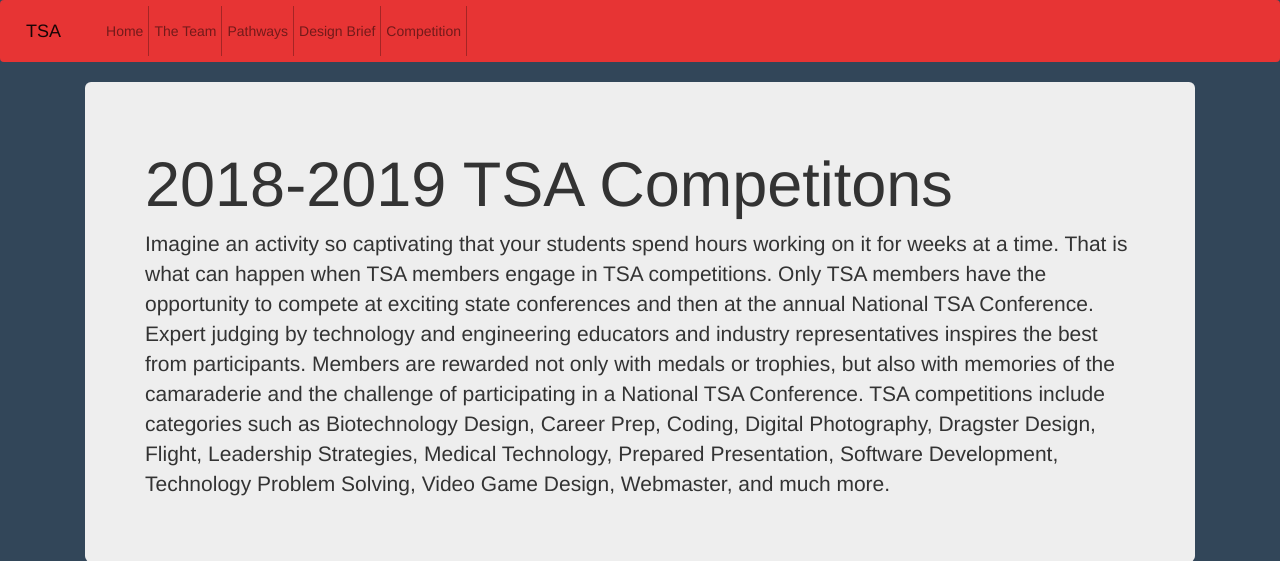
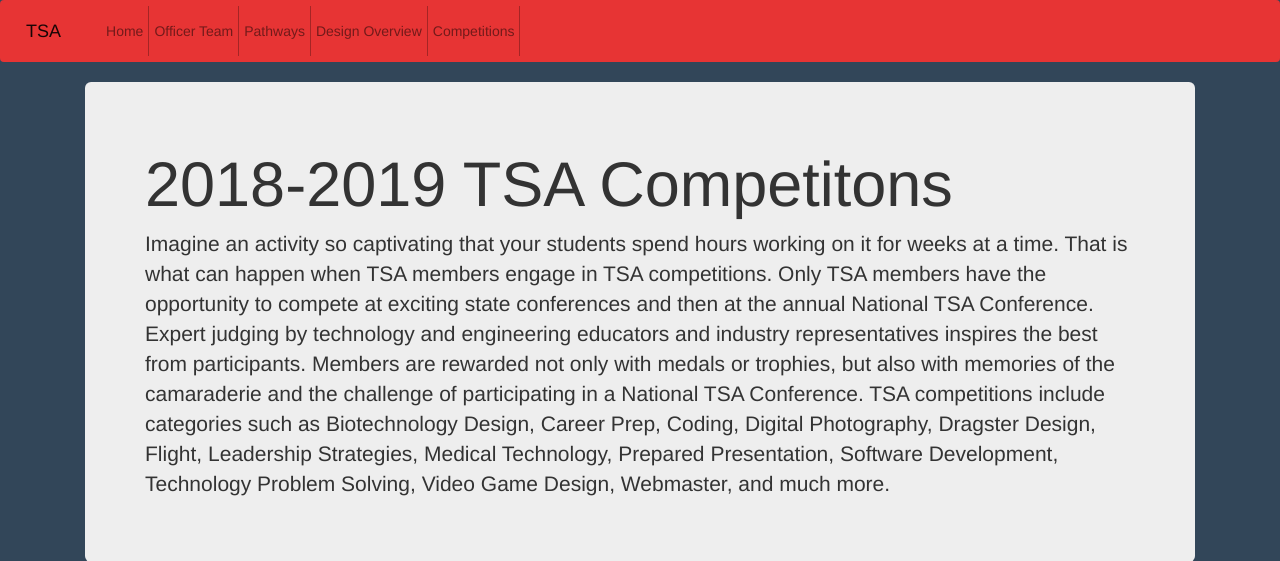
Before and after one commit to cdxker/TSAWebsite, a Flask app: page /competition in a window 1280 px wide. Shown: the top 561 px of the page. Run offline with Flask 2, Linux system fonts and the light colour scheme; some libraries are stand-ins or nearby versions.

Commit message:
commit it

```diff
--- a/TSA/templates/competition.html
+++ b/TSA/templates/competition.html
@@ -206,7 +206,7 @@
 <div class="card">
   <div class="card-body">
     <p class="card-text"> There are over a 100 types of Unique To Texas projects and events.
-    <p class="card-text"> TFor more information can be found on Edmodo page in files for the list and guildelines. </p>
+    <p class="card-text"> For more information can be found on Edmodo page in files for the list and guildelines. </p>
       <img class="Link-img" src="/static/images/tsa/winner1.png" alt="Edmodo Link">
   </div>
 </div>
--- a/TSA/templates/navbar.html
+++ b/TSA/templates/navbar.html
@@ -15,7 +15,7 @@
         </li>
 
         <li class="nav-item">
-          <a class="nav-link" href="/team">The Team</a>
+          <a class="nav-link" href="/team">Officer Team</a>
         </li>
 
         <li class="nav-item">
@@ -23,11 +23,11 @@
         </li>
 
         <li class="nav-item">
-          <a class="nav-link" href="/design-brief">Design Brief</a>
+          <a class="nav-link" href="/design-brief">Design Overview</a>
         </li>
 
         <li class="nav-item">
-          <a class="nav-link" href="/competition"> Competition</a>
+          <a class="nav-link" href="/competition"> Competitions</a>
         </li>
       </ul>
     </div>
```
